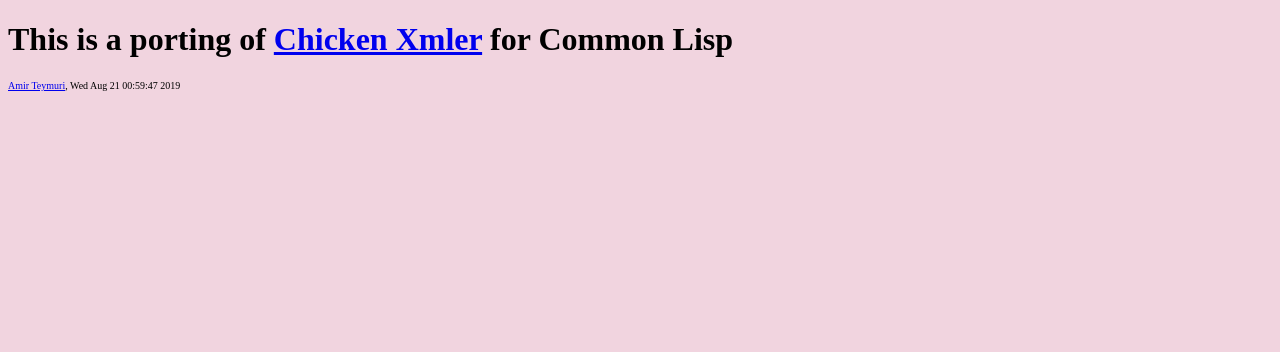
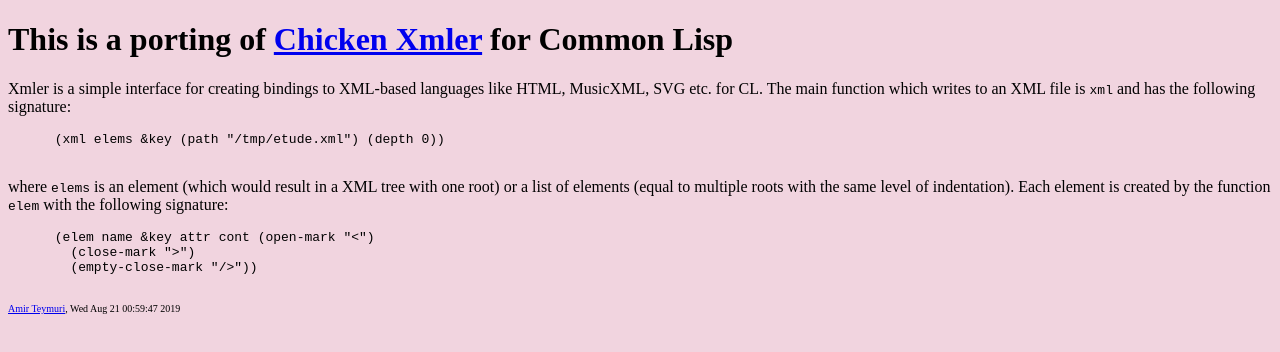
Before and after one commit to tester63/cl-xmler, a plain HTML site: page index.html in a window 1280 px wide. Drawn offline with Linux system fonts and the light colour scheme.

Commit message:
index.html update

```diff
--- a/index.html
+++ b/index.html
@@ -6,6 +6,26 @@
   <body bgcolor="#F1D4DF">
 
     <h1>This is a porting of <a href="https://amirteymuri.github.io/xmler/">Chicken Xmler</a> for Common Lisp</h1>
+    <p>
+      Xmler is a simple interface for creating bindings to XML-based languages like HTML, MusicXML, SVG etc. for CL.
+      The main function which writes to an XML file is <code>xml</code> and has the following signature:
+    </p>
+
+    <pre>
+      (xml elems &key (path "/tmp/etude.xml") (depth 0))
+    </pre>
+
+    <p>
+      where <code>elems</code> is an element (which would result in a XML tree with one root) or a list of elements (equal to multiple roots with the same level of indentation). Each element is created by the function <code>elem</code> with the following signature:
+    </p>
+
+    <pre>
+      (elem name &key attr cont (open-mark "<")
+	(close-mark ">")
+	(empty-close-mark "/>"))
+    </pre>
+
+
 
   </body>
   <p style="font-size:10px"><a href="http://amirteymuri.users.sourceforge.net/">Amir Teymuri</a>, Wed Aug 21 00:59:47 2019</p>
```
